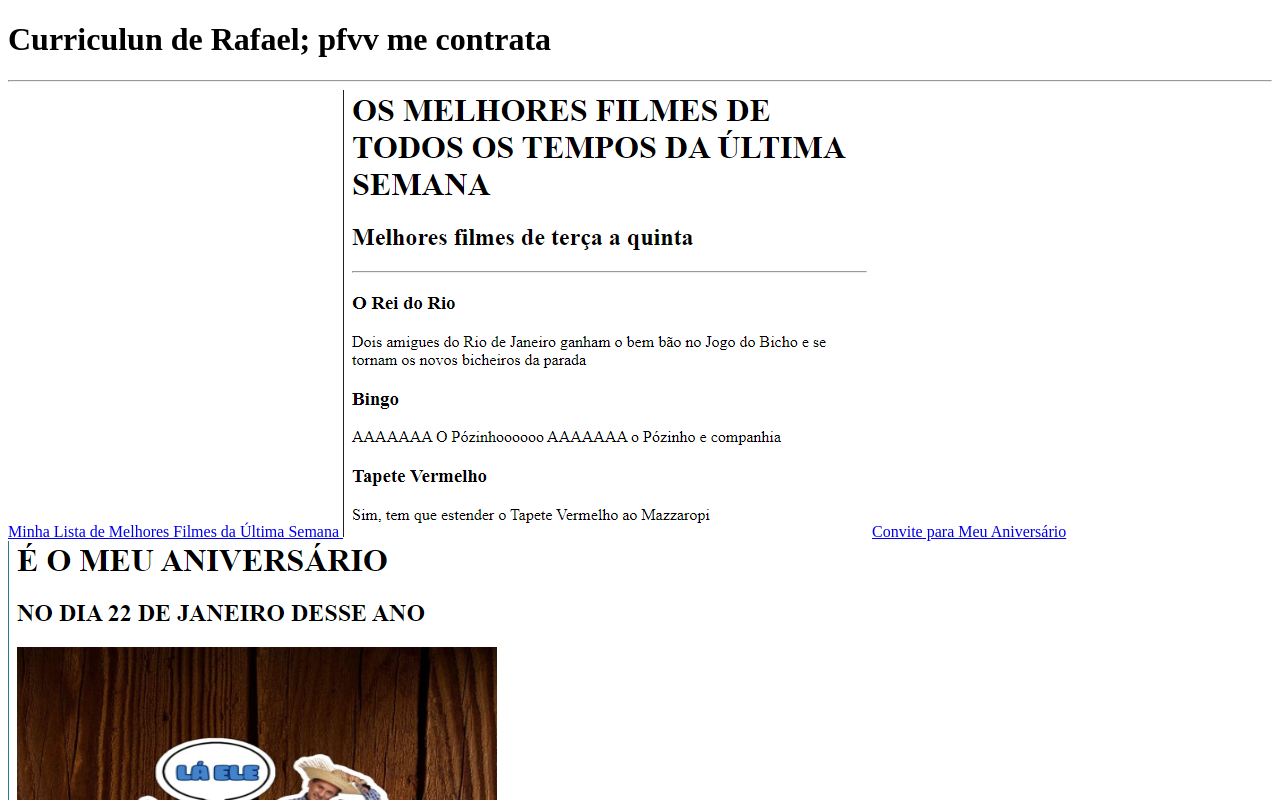
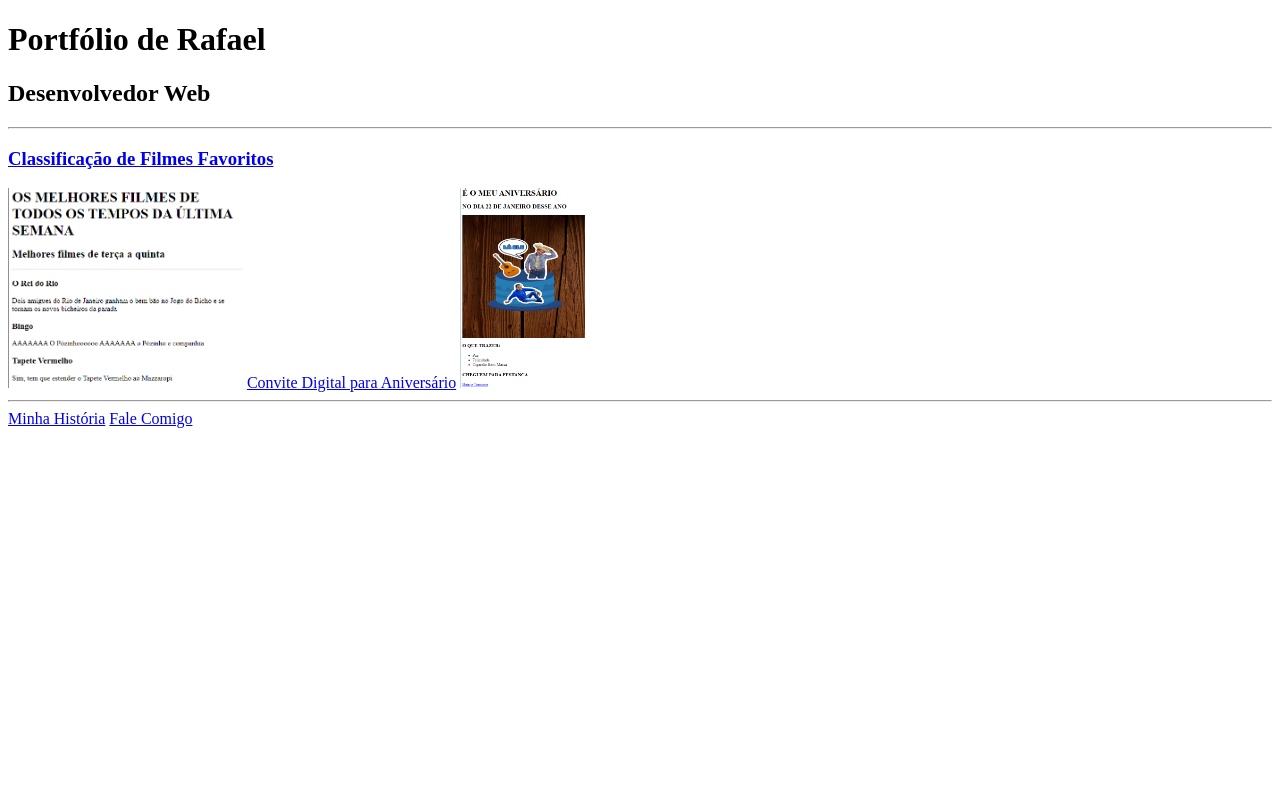
Before and after one commit to DevRafaelSantana/htmlteste, a plain HTML site: page index.html in a window 1280 px wide. Shown: the top 800 px of the page. Drawn offline with Linux system fonts and the light colour scheme.

Commit message:
Add files via upload

```diff
--- a/index.html
+++ b/index.html
@@ -9,16 +9,19 @@
 </head>
 
 <body>
-    <h1>Curriculun de Rafael; pfvv me contrata</h1>
-    <hr>
-    <a href="./public/movie-ranking.html">Minha Lista de Melhores Filmes da Última Semana <img
-            src="./assets/images/firmes.png"></a>
-    <a href="./public/birthday-invite.html">Convite para Meu Aniversário <img
-            src="./assets/images/Captura de tela 2024-01-18 215018.png"></a>
-    <hr>
-    <h2><a href="./public/about.html"></a>SOBRE MIM</h2>
-    <h2><a href="./public/contact.html">CONTATO</a></h2>
-</body>
+    <h1>Portfólio de Rafael</h1>
+    <h2>Desenvolvedor Web</h2>
+    <hr />
+    <h3><a href="./public/movie-ranking.html">Classificação de Filmes Favoritos</a></h3>
+
+    <img src="./assets/images/firmes.png" height="200" alt="Prévia do projeto de classificação de filmes"/>
+    <a href="./public/birthday-invite.html">Convite Digital para Aniversário</a>
+
+    <img src="./assets/images/Captura de tela 2024-01-18 215018.png" height="200" alt="Prévia do projeto de convite de aniversário"/>
+    <hr />
+    <a href="./public/about.html">Minha História</a>
+    <a href="./public/contact.html">Fale Comigo</a>
+  </body>
 
 </html>
 <!-- TODO 2: Add Your previous projects' HTML into the public folder -->
```
